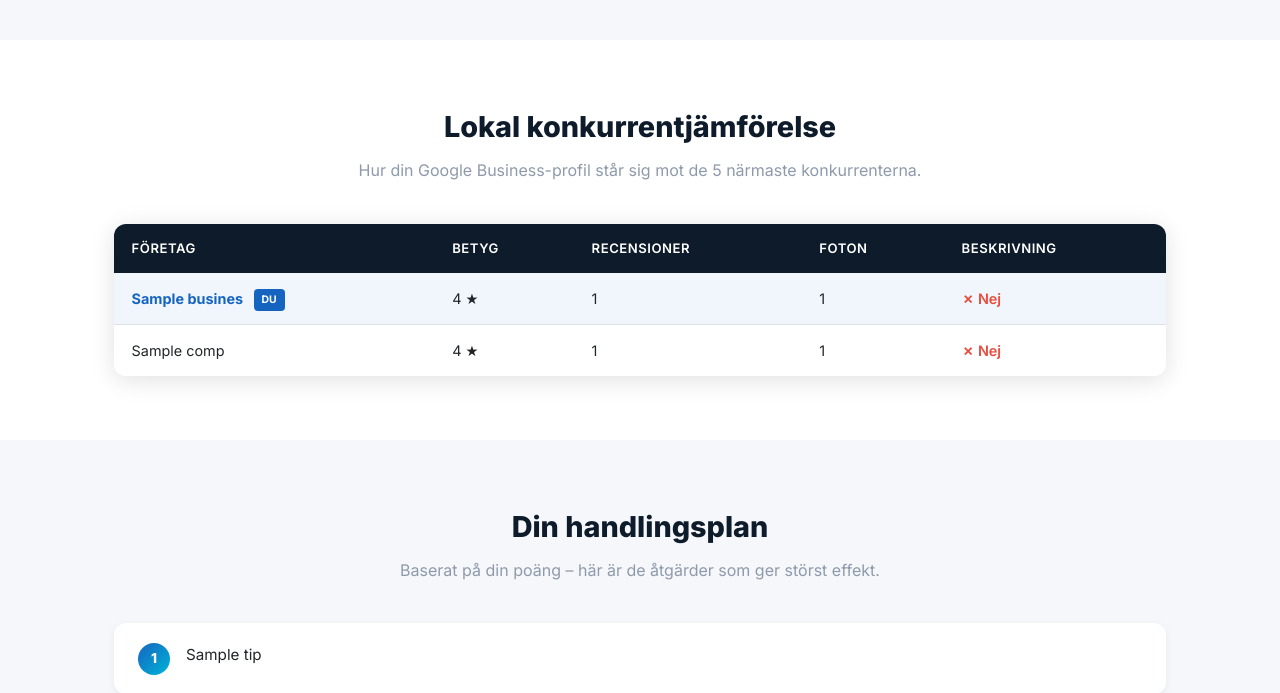
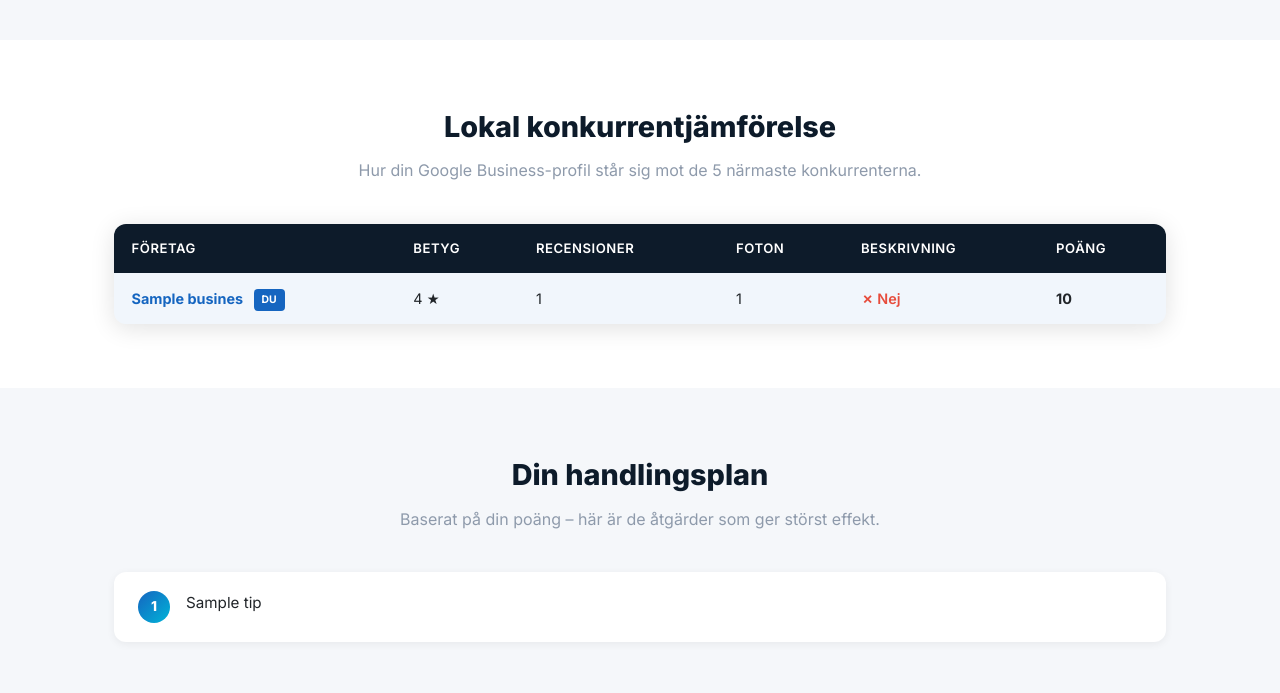
Before and after one commit to komacarpe88-tiktok/visibility-lead-magnet, a Flask app: template templates/results.html in a window 1280 px wide. Shown: the part 1090-1783 px from the top of the page. Run offline with Flask 3, Linux system fonts and the light colour scheme; the template is opened without the code that fills it: most values are stand-ins (such as "Sample title", 1, 10 or a date in 2020).

Commit message:
Add score column to competitor table

```diff
--- a/app.py
+++ b/app.py
@@ -30,6 +30,8 @@
 # ── App setup ──────────────────────────────────────────────────────────────────
 app = Flask(__name__)
 app.secret_key = os.getenv("FLASK_SECRET_KEY", "dev-secret-key-change-me")
+
+app.jinja_env.filters["zip"] = zip
 
 logging.basicConfig(
     level=logging.INFO,
@@ -102,6 +104,7 @@
 
     # ── Score ──────────────────────────────────────────────────────────────────
     scores = calculate_score(business, competitors)
+    competitor_scores = [calculate_score(c, [])["total"] for c in competitors]
 
     # ── Generate PDF (stored in memory as bytes) ───────────────────────────────
     pdf_bytes = None
@@ -133,6 +136,7 @@
         "city":          city,
         "business":      business,
         "competitors":   competitors,
+        "competitor_scores": competitor_scores,
         "scores":        scores,
         "pdf_bytes":     pdf_bytes,
     }
--- a/templates/results.html
+++ b/templates/results.html
@@ -145,6 +145,7 @@
               <th>Recensioner</th>
               <th>Foton</th>
               <th>Beskrivning</th>
+              <th>Poäng</th>
             </tr>
           </thead>
           <tbody>
@@ -152,16 +153,18 @@
               <td><strong>{{ business.name }}</strong> <span class="you-badge">DU</span></td>
               <td>{{ business.rating }} ★</td>
               <td>{{ "{:,}".format(business.review_count) }}</td>
-              <td>{{ business.photo_count }}</td>
+              <td>{% if business.photo_count_capped %}10+{% else %}{{ business.photo_count }}{% endif %}</td>
               <td>{% if business.has_description %}<span class="yes">✓ Ja</span>{% else %}<span class="no">✗ Nej</span>{% endif %}</td>
+              <td><strong>{{ scores.total }}</strong></td>
             </tr>
-            {% for comp in competitors %}
+            {% for comp, comp_score in competitors | zip(competitor_scores) %}
             <tr>
               <td>{{ comp.name }}</td>
               <td>{{ comp.rating }} ★</td>
               <td>{{ "{:,}".format(comp.review_count) }}</td>
-              <td>{{ comp.photo_count }}</td>
+              <td>{% if comp.photo_count_capped %}10+{% else %}{{ comp.photo_count }}{% endif %}</td>
               <td>{% if comp.has_description %}<span class="yes">✓ Ja</span>{% else %}<span class="no">✗ Nej</span>{% endif %}</td>
+              <td>{{ comp_score }}</td>
             </tr>
             {% endfor %}
           </tbody>
```
